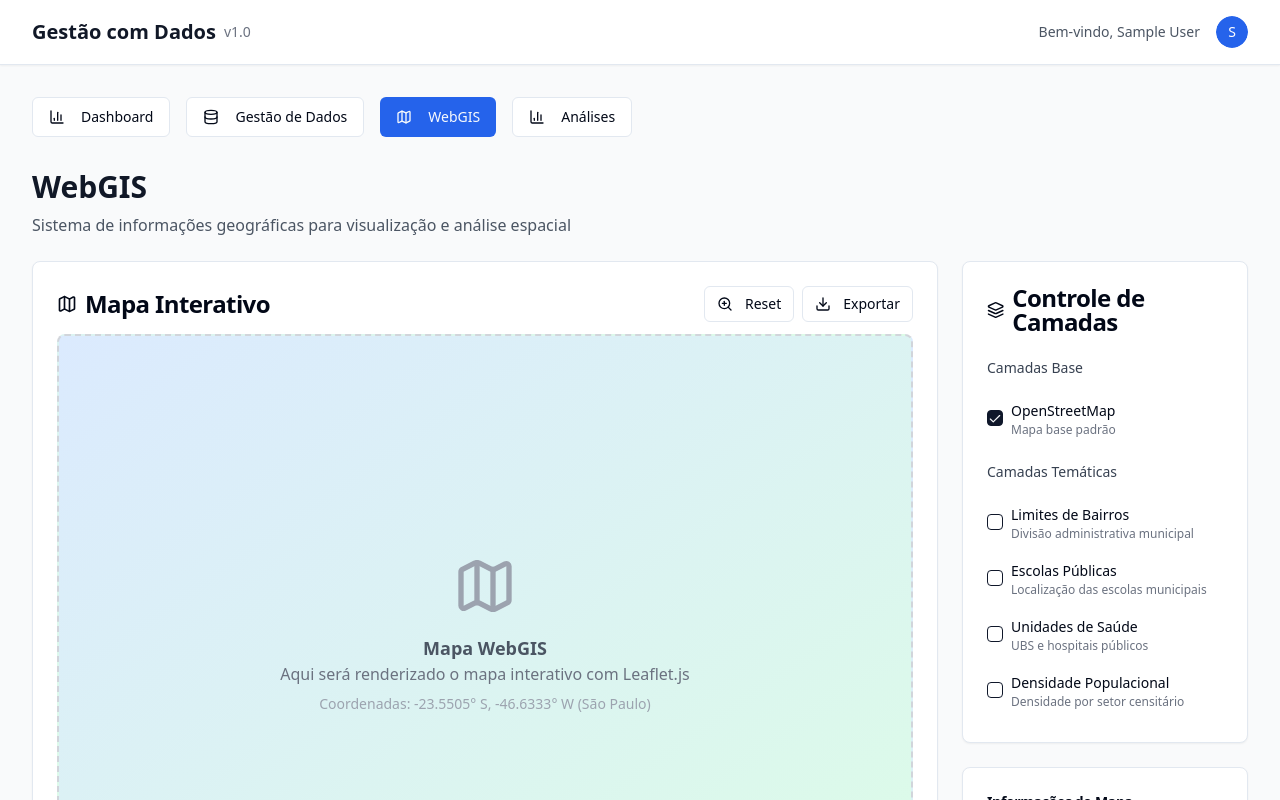
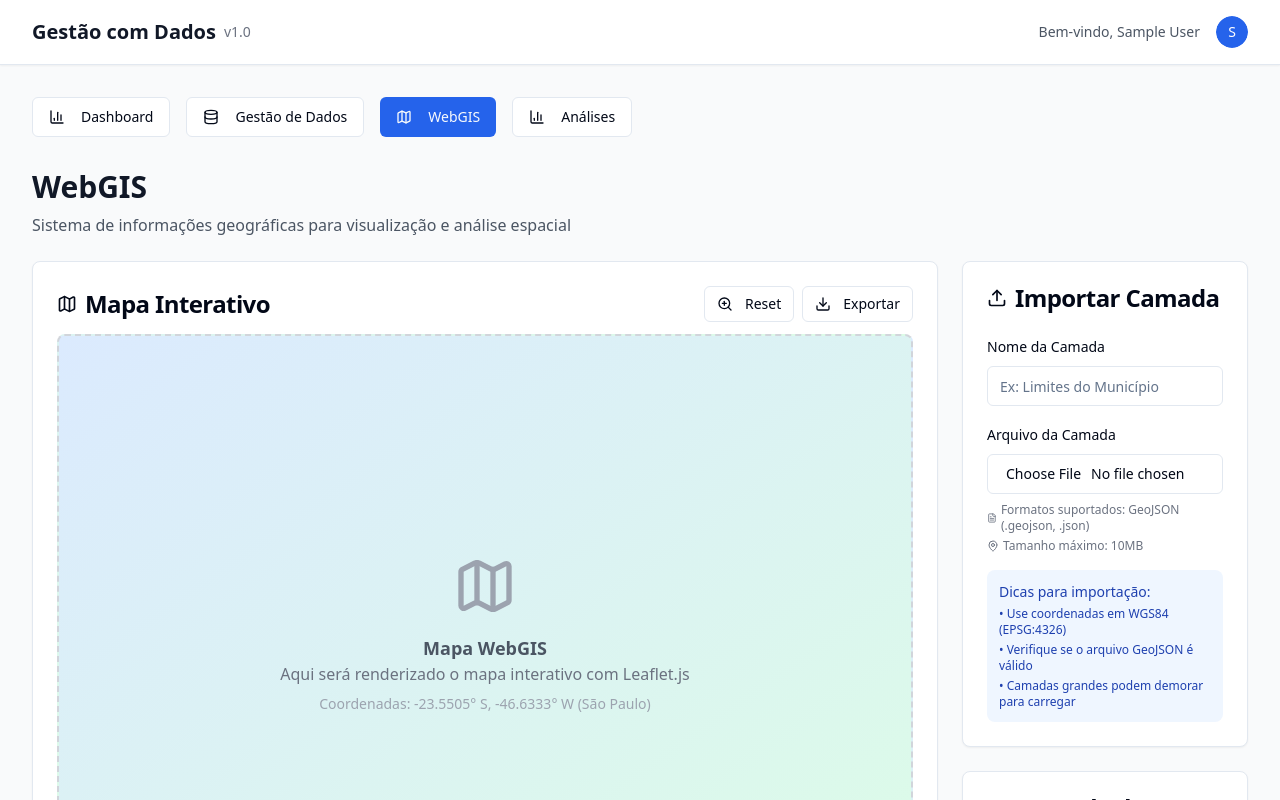
Before and after one commit to r-olivr/public-sector-view, a React (Vite) app: page /webgis in a window 1280 px wide. Shown: the top 800 px of the page. Built offline with nearby package versions, Linux system fonts and the light colour scheme; sample sign-in values are in the browser's storage.

Commit message:
feat: Add layer import functionality to WebGIS
Adds the ability for users to import and view custom layers on the WebGIS map.

```diff
--- /dev/null
+++ b/src/components/LayerImport.tsx
@@ -0,0 +1,156 @@
+
+import { useState } from 'react';
+import { Card, CardContent, CardHeader, CardTitle } from '@/components/ui/card';
+import { Button } from '@/components/ui/button';
+import { Input } from '@/components/ui/input';
+import { Label } from '@/components/ui/label';
+import { useToast } from '@/hooks/use-toast';
+import { Upload, FileText, MapPin } from 'lucide-react';
+
+interface LayerImportProps {
+  onLayerImported: (layer: any) => void;
+}
+
+const LayerImport = ({ onLayerImported }: LayerImportProps) => {
+  const { toast } = useToast();
+  const [uploading, setUploading] = useState(false);
+  const [layerName, setLayerName] = useState('');
+
+  const handleFileUpload = async (event: React.ChangeEvent<HTMLInputElement>) => {
+    const file = event.target.files?.[0];
+    if (!file) return;
+
+    if (!layerName.trim()) {
+      toast({
+        title: "Nome necessário",
+        description: "Por favor, insira um nome para a camada.",
+        variant: "destructive",
+      });
+      return;
+    }
+
+    setUploading(true);
+
+    try {
+      // Validate file type
+      const allowedTypes = ['.geojson', '.json', '.kml', '.gpx'];
+      const fileExtension = file.name.toLowerCase().substring(file.name.lastIndexOf('.'));
+
+      if (!allowedTypes.includes(fileExtension)) {
+        throw new Error('Tipo de arquivo não suportado. Use GeoJSON, KML ou GPX.');
+      }
+
+      // Read file content
+      const fileContent = await file.text();
+      let layerData;
+
+      // Parse based on file type
+      if (fileExtension === '.geojson' || fileExtension === '.json') {
+        layerData = JSON.parse(fileContent);
+
+        // Validate GeoJSON structure
+        if (!layerData.type || layerData.type !== 'FeatureCollection') {
+          throw new Error('Arquivo GeoJSON inválido. Deve ser um FeatureCollection.');
+        }
+      } else {
+        // For KML/GPX, we would need additional parsing libraries
+        // For now, we'll show a message that these formats need conversion
+        throw new Error('KML e GPX serão suportados em breve. Use GeoJSON por enquanto.');
+      }
+
+      // Create layer object
+      const newLayer = {
+        id: `imported_${Date.now()}`,
+        name: layerName,
+        type: 'overlay' as const,
+        visible: true,
+        description: `Camada importada: ${file.name}`,
+        data: layerData,
+        imported: true,
+        uploadDate: new Date().toISOString(),
+      };
+
+      onLayerImported(newLayer);
+
+      toast({
+        title: "Camada importada!",
+        description: `${layerName} foi adicionada ao mapa com sucesso.`,
+      });
+
+      // Reset form
+      setLayerName('');
+      event.target.value = '';
+
+    } catch (error) {
+      console.error('Error importing layer:', error);
+      toast({
+        title: "Erro na importação",
+        description: error instanceof Error ? error.message : "Erro desconhecido ao importar camada.",
+        variant: "destructive",
+      });
+    } finally {
+      setUploading(false);
+    }
+  };
+
+  return (
+    <Card>
+      <CardHeader>
+        <CardTitle className="flex items-center space-x-2">
+          <Upload className="h-5 w-5" />
+          <span>Importar Camada</span>
+        </CardTitle>
+      </CardHeader>
+      <CardContent className="space-y-4">
+        <div className="space-y-2">
+          <Label htmlFor="layer-name">Nome da Camada</Label>
+          <Input
+            id="layer-name"
+            placeholder="Ex: Limites do Município"
+            value={layerName}
+            onChange={(e) => setLayerName(e.target.value)}
+          />
+        </div>
+
+        <div className="space-y-2">
+          <Label htmlFor="layer-file">Arquivo da Camada</Label>
+          <Input
+            id="layer-file"
+            type="file"
+            accept=".geojson,.json,.kml,.gpx"
+            onChange={handleFileUpload}
+            disabled={uploading}
+          />
+          <div className="text-xs text-gray-500 space-y-1">
+            <div className="flex items-center space-x-1">
+              <FileText className="h-3 w-3" />
+              <span>Formatos suportados: GeoJSON (.geojson, .json)</span>
+            </div>
+            <div className="flex items-center space-x-1">
+              <MapPin className="h-3 w-3" />
+              <span>Tamanho máximo: 10MB</span>
+            </div>
+          </div>
+        </div>
+
+        {uploading && (
+          <div className="flex items-center space-x-2 text-sm text-blue-600">
+            <div className="animate-spin rounded-full h-4 w-4 border-b-2 border-blue-600"></div>
+            <span>Processando arquivo...</span>
+          </div>
+        )}
+
+        <div className="bg-blue-50 p-3 rounded-lg text-sm text-blue-800">
+          <p className="font-medium mb-1">Dicas para importação:</p>
+          <ul className="text-xs space-y-1">
+            <li>• Use coordenadas em WGS84 (EPSG:4326)</li>
+            <li>• Verifique se o arquivo GeoJSON é válido</li>
+            <li>• Camadas grandes podem demorar para carregar</li>
+          </ul>
+        </div>
+      </CardContent>
+    </Card>
+  );
+};
+
+export default LayerImport;
--- a/src/pages/WebGIS.tsx
+++ b/src/pages/WebGIS.tsx
@@ -1,11 +1,12 @@
 
 import { useState, useEffect, useRef } from 'react';
 import Layout from '@/components/Layout';
+import LayerImport from '@/components/LayerImport';
 import { Card, CardContent, CardHeader, CardTitle } from '@/components/ui/card';
 import { Button } from '@/components/ui/button';
 import { Checkbox } from '@/components/ui/checkbox';
 import { useToast } from '@/hooks/use-toast';
-import { Map, Layers, Download, ZoomIn, ZoomOut } from 'lucide-react';
+import { Map, Layers, Download, ZoomIn, Trash2 } from 'lucide-react';
 
 interface MapLayer {
   id: string;
@@ -13,6 +14,9 @@ interface MapLayer {
   type: 'base' | 'overlay';
   visible: boolean;
   description: string;
+  data?: any;
+  imported?: boolean;
+  uploadDate?: string;
 }
 
 const WebGIS = () => {
@@ -48,6 +52,19 @@ const WebGIS = () => {
       description: `Camada ${layers.find(l => l.id === layerId)?.name} ${
         layers.find(l => l.id === layerId)?.visible ? 'desativada' : 'ativada'
       }.`,
+    });
+  };
+
+  const handleLayerImported = (newLayer: MapLayer) => {
+    setLayers(prevLayers => [...prevLayers, newLayer]);
+    console.log('New layer imported:', newLayer);
+  };
+
+  const removeImportedLayer = (layerId: string) => {
+    setLayers(prevLayers => prevLayers.filter(layer => layer.id !== layerId));
+    toast({
+      title: "Camada removida",
+      description: "Camada importada foi removida do mapa.",
     });
   };
 
@@ -129,6 +146,9 @@ const WebGIS = () => {
 
           {/* Control Panel */}
           <div className="space-y-6">
+            {/* Layer Import */}
+            <LayerImport onLayerImported={handleLayerImported} />
+
             {/* Layer Control */}
             <Card>
               <CardHeader>
@@ -169,9 +189,29 @@ const WebGIS = () => {
                       <div className="flex-1">
                         <label htmlFor={layer.id} className="text-sm font-medium cursor-pointer">
                           {layer.name}
+                          {layer.imported && (
+                            <span className="ml-1 text-xs bg-blue-100 text-blue-800 px-1 rounded">
+                              Importada
+                            </span>
+                          )}
                         </label>
                         <p className="text-xs text-gray-500">{layer.description}</p>
+                        {layer.imported && layer.uploadDate && (
+                          <p className="text-xs text-gray-400">
+                            Importada em {new Date(layer.uploadDate).toLocaleDateString('pt-BR')}
+                          </p>
+                        )}
                       </div>
+                      {layer.imported && (
+                        <Button
+                          variant="ghost"
+                          size="sm"
+                          onClick={() => removeImportedLayer(layer.id)}
+                          className="h-6 w-6 p-0 text-red-500 hover:text-red-700"
+                        >
+                          <Trash2 className="h-3 w-3" />
+                        </Button>
+                      )}
                     </div>
                   ))}
                 </div>
@@ -200,6 +240,10 @@ const WebGIS = () => {
                   <span className="text-gray-600">Camadas ativas:</span>
                   <span>{layers.filter(l => l.visible).length}</span>
                 </div>
+                <div className="flex justify-between">
+                  <span className="text-gray-600">Camadas importadas:</span>
+                  <span>{layers.filter(l => l.imported).length}</span>
+                </div>
               </CardContent>
             </Card>
 
@@ -221,6 +265,10 @@ const WebGIS = () => {
                   <div className="w-4 h-2 bg-gradient-to-r from-yellow-200 to-red-600"></div>
                   <span className="text-sm">Densidade Pop.</span>
                 </div>
+                <div className="flex items-center space-x-2">
+                  <div className="w-4 h-4 bg-green-500 rounded border-2 border-green-700"></div>
+                  <span className="text-sm">Camadas Importadas</span>
+                </div>
               </CardContent>
             </Card>
           </div>
```
